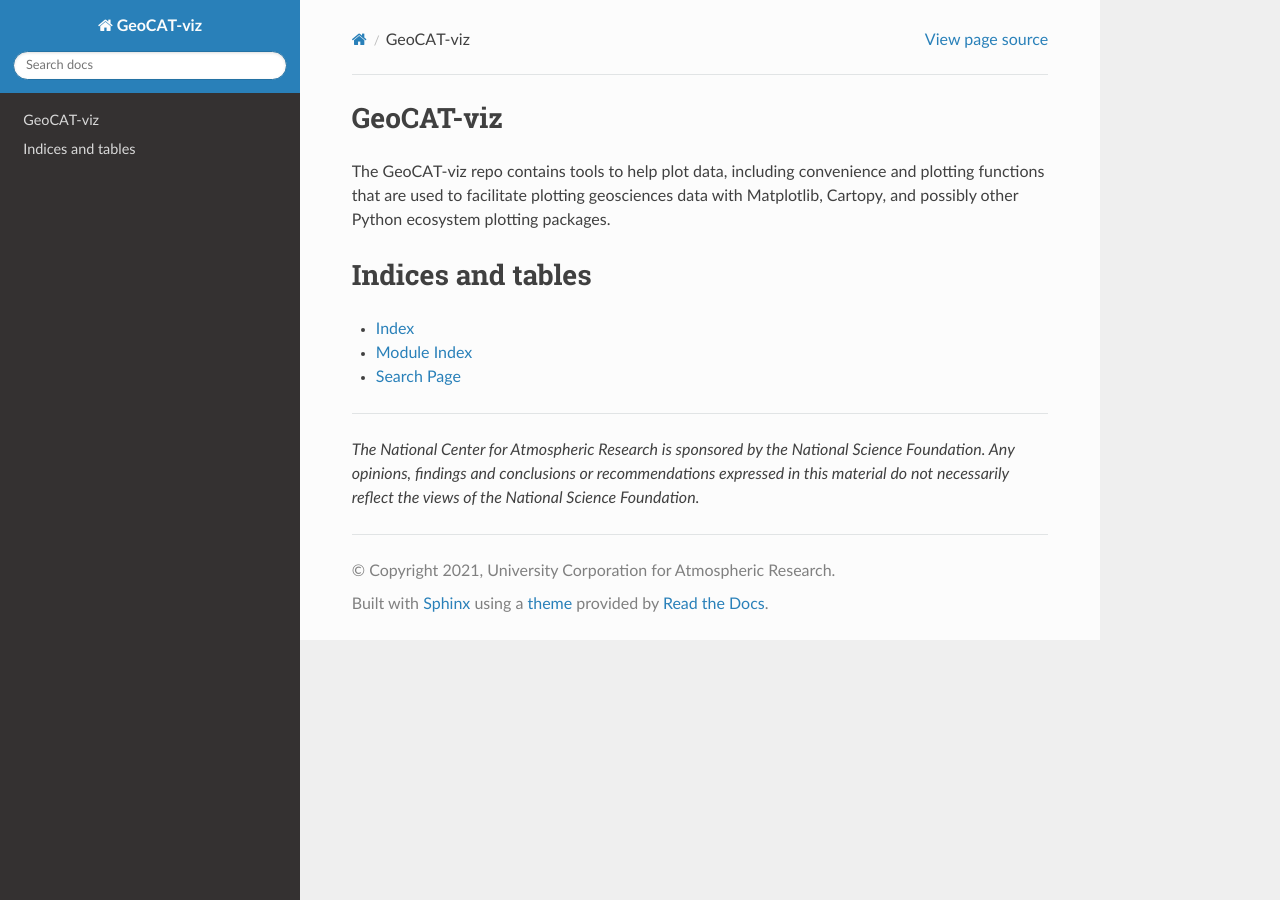
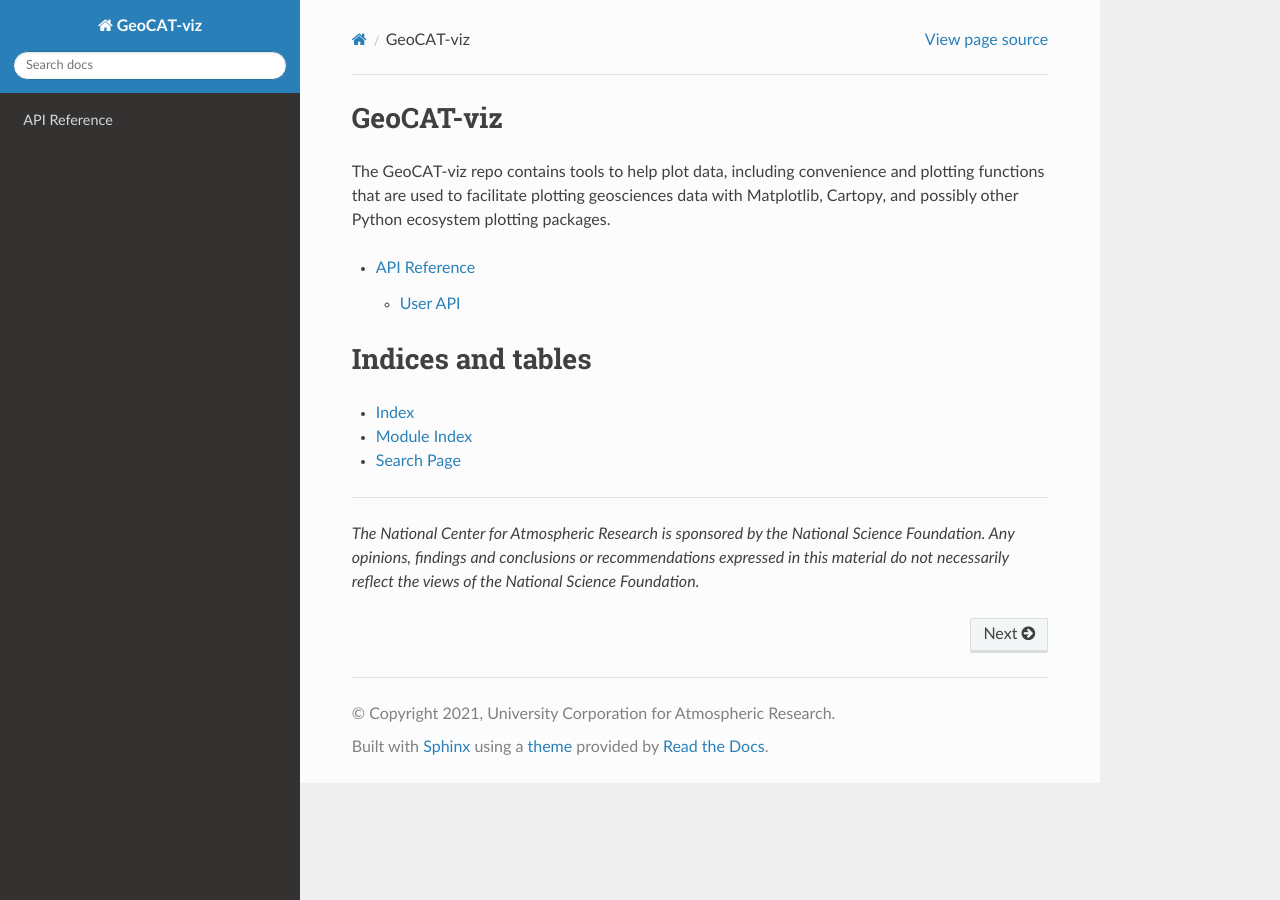
Before and after one commit to NCAR/geocat-viz, a Sphinx documentation site: the page built from docs/index.rst, in a window 1280 px wide. Built offline with Sphinx 7.4.7 and the Read the Docs theme 2.0.0, drawn with Linux system fonts in a browser that asks for light colours.

```diff
--- a/docs/index.rst
+++ b/docs/index.rst
@@ -19,7 +19,8 @@ plotting packages.
 
 .. toctree::
    :maxdepth: 2
-   :caption: Contents:
+
+   ./api
 
 
 
```
